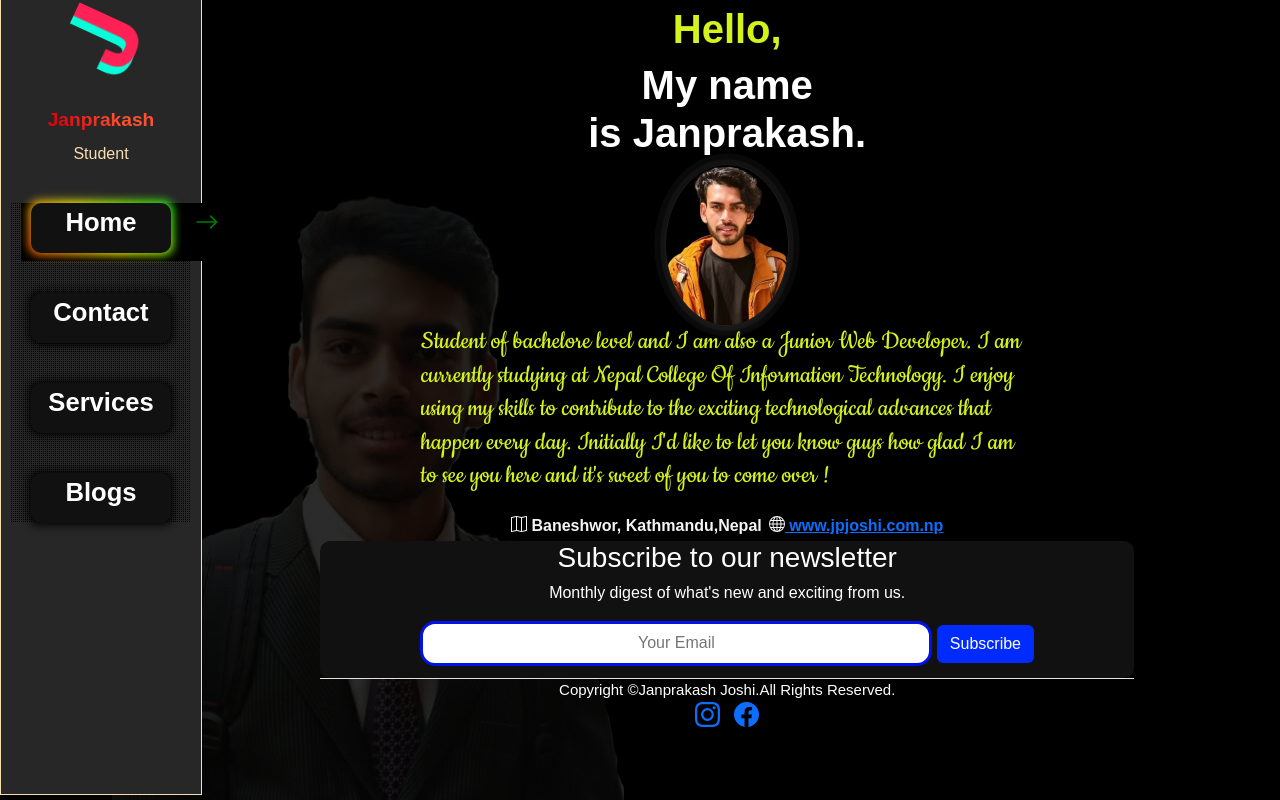
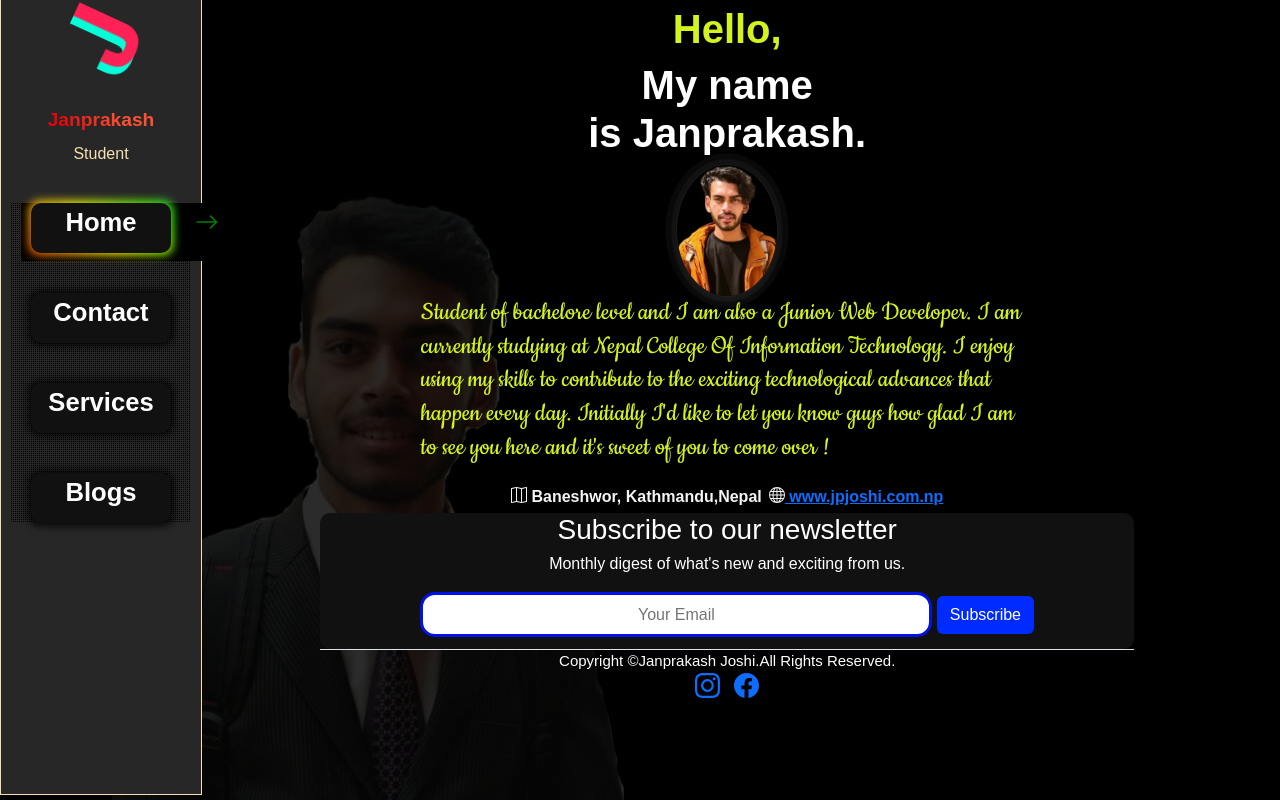
Before and after one commit to Janprakash-Joshi/jp, a PHP site: page / in a window 1280 px wide. Run offline with PHP 8.4, Linux system fonts and the light colour scheme; some libraries are stand-ins or nearby versions.

Commit message:
Update style.css

```diff
--- a/css/style.css
+++ b/css/style.css
@@ -166,7 +166,7 @@ padding-right: 2vw;
 
   .profile-photo img {
     border-radius: 50%;
-    width: 122px;
+    width: 100px;
 
     object-fit: cover;
 
```
